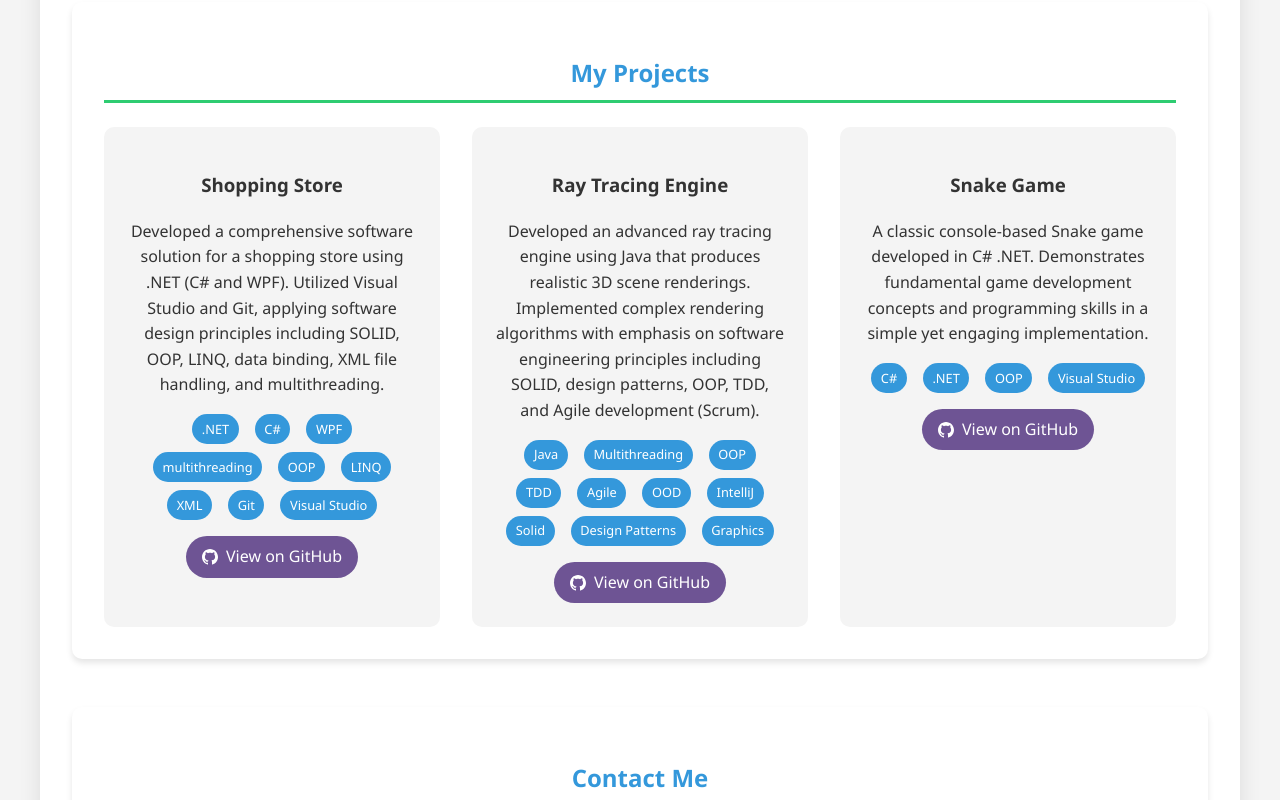
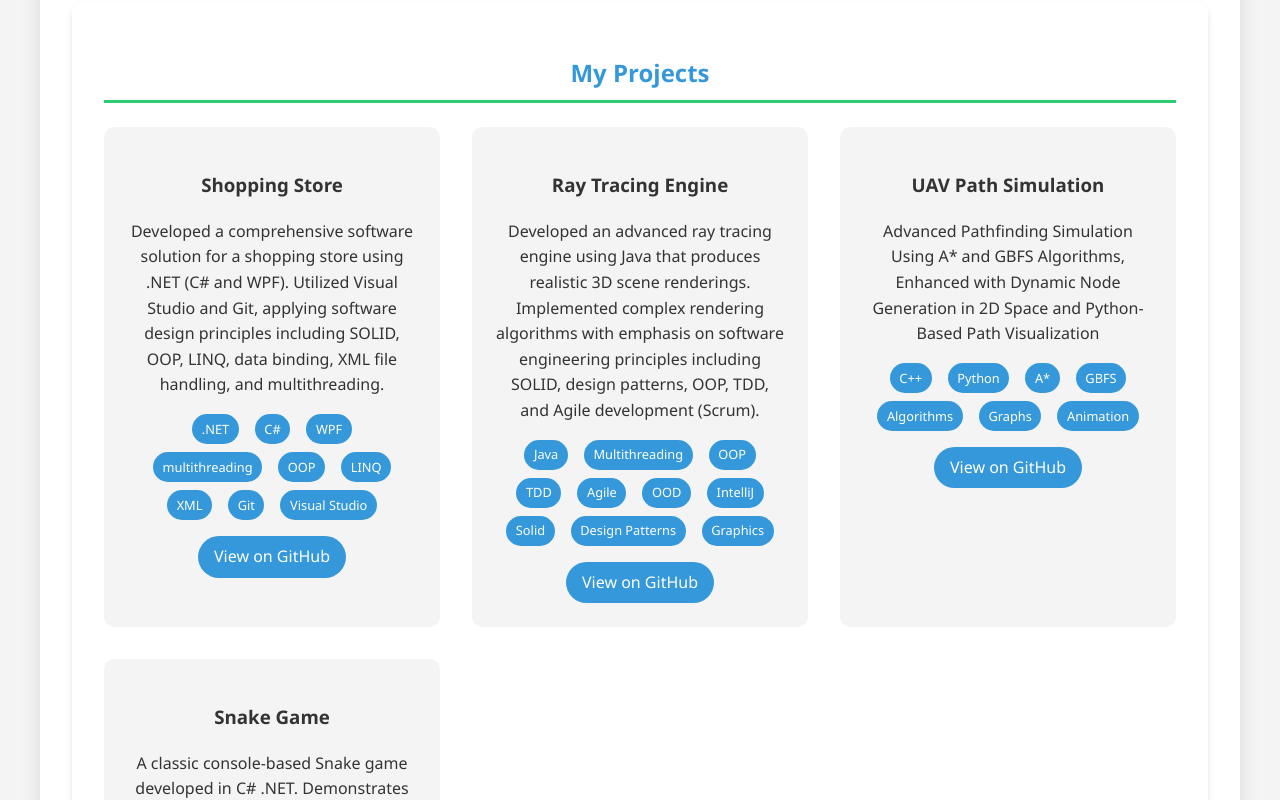
Before and after one commit to dotz600/myPortfolio, a React (Create React App) app: page / in a window 1280 px wide. Shown: the part 900-1700 px from the top of the page. Built offline with nearby package versions, Linux system fonts and the light colour scheme.

Commit message:
Add UAV Path Simulation project

```diff
--- a/package.json
+++ b/package.json
@@ -1,6 +1,6 @@
 {
   "name": "myportfolio",
-  "version": "1.0.0",
+  "version": "0.1.0",
   "private": true,
   "homepage": "https://dotz600.github.io/myPortfolio",
   "dependencies": {
--- a/public/index.html
+++ b/public/index.html
@@ -4,10 +4,10 @@
     <meta charset="utf-8" />
     <link rel="icon" href="%PUBLIC_URL%/favicon.ico" />
     <meta name="viewport" content="width=device-width, initial-scale=1" />
-    <meta name="theme-color" content="#3498db" />
+    <meta name="theme-color" content="#000000" />
     <meta
       name="description"
-      content="David Ohev Tzion - Software Developer Portfolio"
+      content="Web site created using create-react-app"
     />
     <link rel="apple-touch-icon" href="%PUBLIC_URL%/logo192.png" />
     <!--
@@ -15,7 +15,16 @@
       user's mobile device or desktop. See https://developers.google.com/web/fundamentals/web-app-manifest/
     -->
     <link rel="manifest" href="%PUBLIC_URL%/manifest.json" />
-    <title>David Ohev Tzion | Software Developer</title>
+    <!--
+      Notice the use of %PUBLIC_URL% in the tags above.
+      It will be replaced with the URL of the `public` folder during the build.
+      Only files inside the `public` folder can be referenced from the HTML.
+
+      Unlike "/favicon.ico" or "favicon.ico", "%PUBLIC_URL%/favicon.ico" will
+      work correctly both with client-side routing and a non-root public URL.
+      Learn how to configure a non-root public URL by running `npm run build`.
+    -->
+    <title>React App</title>
   </head>
   <body>
     <noscript>You need to enable JavaScript to run this app.</noscript>
--- a/src/App.js
+++ b/src/App.js
@@ -1,11 +1,5 @@
 import React from 'react';
 import './App.css';
-
-const GitHubIcon = () => (
-  <svg xmlns="http://www.w3.org/2000/svg" width="24" height="24" viewBox="0 0 24 24">
-    <path d="M12 0c-6.626 0-12 5.373-12 12 0 5.302 3.438 9.8 8.207 11.387.599.111.793-.261.793-.577v-2.234c-3.338.726-4.033-1.416-4.033-1.416-.546-1.387-1.333-1.756-1.333-1.756-1.089-.745.083-.729.083-.729 1.205.084 1.839 1.237 1.839 1.237 1.07 1.834 2.807 1.304 3.492.997.107-.775.418-1.305.762-1.604-2.665-.305-5.467-1.334-5.467-5.931 0-1.311.469-2.381 1.236-3.221-.124-.303-.535-1.524.117-3.176 0 0 1.008-.322 3.301 1.23.957-.266 1.983-.399 3.003-.404 1.02.005 2.047.138 3.006.404 2.291-1.552 3.297-1.23 3.297-1.23.653 1.653.242 2.874.118 3.176.77.84 1.235 1.911 1.235 3.221 0 4.609-2.807 5.624-5.479 5.921.43.372.823 1.102.823 2.222v3.293c0 .319.192.694.801.576 4.765-1.589 8.199-6.086 8.199-11.386 0-6.627-5.373-12-12-12z"/>
-  </svg>
-);
 
 function App() {
   const projects = [
@@ -24,12 +18,20 @@ function App() {
       demoLink: "#"
     },
     {
+      title: "UAV Path Simulation",
+      description: "Advanced Pathfinding Simulation Using A* and GBFS Algorithms, Enhanced with Dynamic Node Generation in 2D Space and Python-Based Path Visualization",
+      technologies: ["C++", "Python", "A*", "GBFS", "Algorithms", "Graphs", "Animation"],
+      githubLink: "https://github.com/dotz600/UAVPathSimulation",
+      demoLink: "#" // Replace with your demo link if available
+    },
+    {
       title: "Snake Game",
       description: "A classic console-based Snake game developed in C# .NET. Demonstrates fundamental game development concepts and programming skills in a simple yet engaging implementation.",
       technologies: ["C#", ".NET", "OOP", "Visual Studio"],
       githubLink: "https://github.com/dotz600/SnakeGame",
       demoLink: "#"
     }
+
   ];
 
   return (
@@ -98,25 +100,9 @@ function App() {
                   ))}
                 </div>
                 <div className="project-links">
-                  {project.githubLink && (
-                    <a
-                      href={project.githubLink}
-                      target="_blank"
-                      rel="noopener noreferrer"
-                      className="github-link"
-                    >
-                      <GitHubIcon /> View on GitHub
-                    </a>
-                  )}
-                  {project.demoLink && project.demoLink !== "#" && (
-                    <a
-                      href={project.demoLink}
-                      target="_blank"
-                      rel="noopener noreferrer"
-                      className="demo-link"
-                    >
-                      Live Demo
-                    </a>
+                  <a href={project.githubLink} target="_blank" rel="noopener noreferrer">View on GitHub</a>
+                  {project.demoLink !== "#" && (
+                    <a href={project.demoLink} target="_blank" rel="noopener noreferrer">Demo</a>
                   )}
                 </div>
               </div>
```
Also changed, not shown: public/manifest.json.
